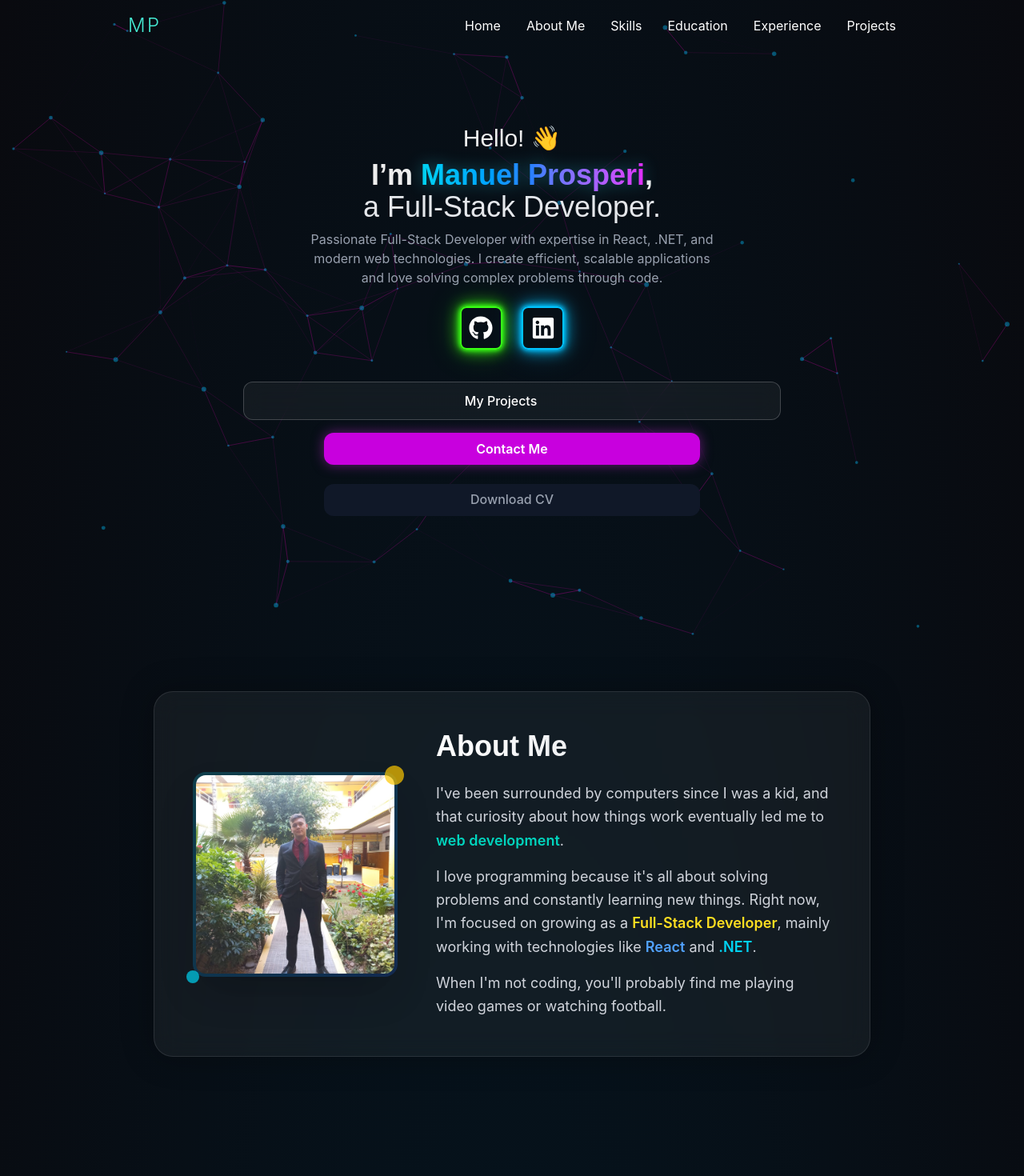
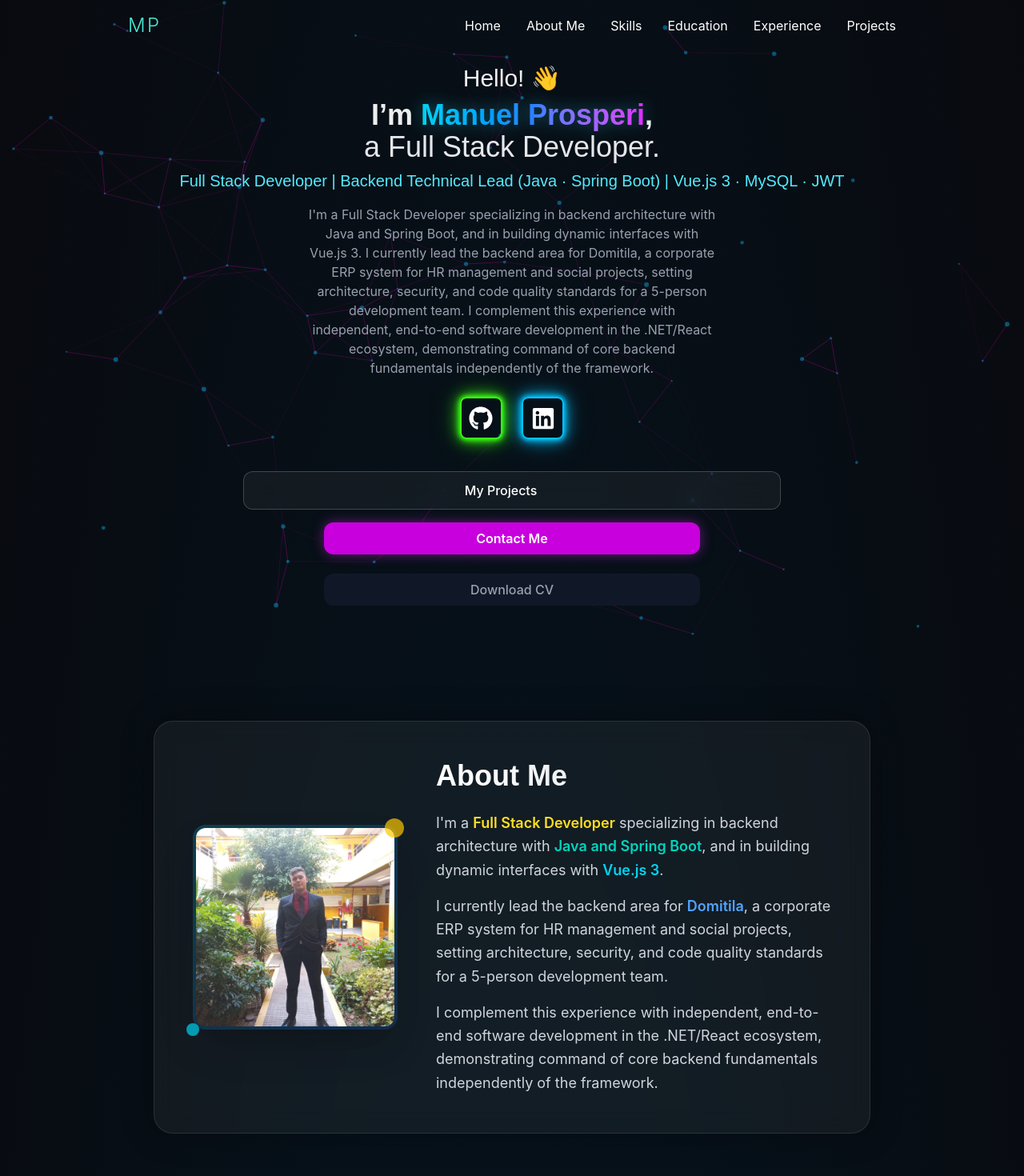
Before and after one commit to prospi-dev/portfolio, a React (Vite) app in the folder portfolio/: page / in a window 1280 px wide. Shown: the top 1470 px of the page at 80% size. Built offline with nearby package versions, Linux system fonts and the light colour scheme.

Commit message:
feat(hero): update about section with current professional profile

```diff
--- a/portfolio/src/components/aboutme.jsx
+++ b/portfolio/src/components/aboutme.jsx
@@ -30,18 +30,16 @@ const AboutMe = () => (
           </h2>
           <div className="space-y-4 text-gray-300 text-lg leading-relaxed">
             <p>
-              I've been surrounded by computers since I was a kid, and that curiosity about how things work eventually led me to{" "}
-              <span className="text-teal-400 font-semibold">web development</span>.
+              I'm a{" "}
+              <span className="text-yellow-300 font-semibold">Full Stack Developer</span> specializing in backend architecture with{" "}
+              <span className="text-teal-400 font-semibold">Java and Spring Boot</span>, and in building dynamic interfaces with{" "}
+              <span className="text-cyan-400 font-semibold">Vue.js 3</span>.
             </p>
             <p>
-              I love programming because it's all about solving problems and constantly learning new things.
-              Right now, I'm focused on growing as a{" "}
-              <span className="text-yellow-300 font-semibold">Full-Stack Developer</span>, mainly working with technologies like{" "}
-              <span className="text-blue-400 font-semibold">React</span> and{" "}
-              <span className="text-cyan-400 font-semibold">.NET</span>.
+              I currently lead the backend area for <span className="text-blue-400 font-semibold">Domitila</span>, a corporate ERP system for HR management and social projects, setting architecture, security, and code quality standards for a 5-person development team.
             </p>
             <p>
-              When I'm not coding, you'll probably find me playing video games or watching football.
+              I complement this experience with independent, end-to-end software development in the .NET/React ecosystem, demonstrating command of core backend fundamentals independently of the framework.
             </p>
           </div>
 
--- a/portfolio/src/components/home.jsx
+++ b/portfolio/src/components/home.jsx
@@ -13,11 +13,13 @@ const Home = () => (
     <h1 className="text-3xl md:text-4xl font-bold mb-2">
       I’m <span className="bg-gradient-to-r from-cyan-400 via-blue-500 to-fuchsia-500 bg-clip-text text-transparent drop-shadow-[0_0_10px_rgba(34,211,238,0.4)]">Manuel Prosperi</span>,
       <br />
-      <span className="font-normal text-gray-200">a Full-Stack Developer.</span>
+      <span className="font-normal text-gray-200">a Full Stack Developer.</span>
     </h1>
+    <h2 className="text-lg md:text-xl font-medium text-cyan-300 mb-4">
+      Full Stack Developer | Backend Technical Lead (Java · Spring Boot) | Vue.js 3 · MySQL · JWT
+    </h2>
     <p className="text-gray-400 max-w-lg mb-6">
-      Passionate Full-Stack Developer with expertise in React, .NET, and modern web technologies.
-      I create efficient, scalable applications and love solving complex problems through code.
+      I'm a Full Stack Developer specializing in backend architecture with Java and Spring Boot, and in building dynamic interfaces with Vue.js 3. I currently lead the backend area for Domitila, a corporate ERP system for HR management and social projects, setting architecture, security, and code quality standards for a 5-person development team. I complement this experience with independent, end-to-end software development in the .NET/React ecosystem, demonstrating command of core backend fundamentals independently of the framework.
     </p>
     <div className="flex gap-6 justify-center mb-6">
       <a
```
